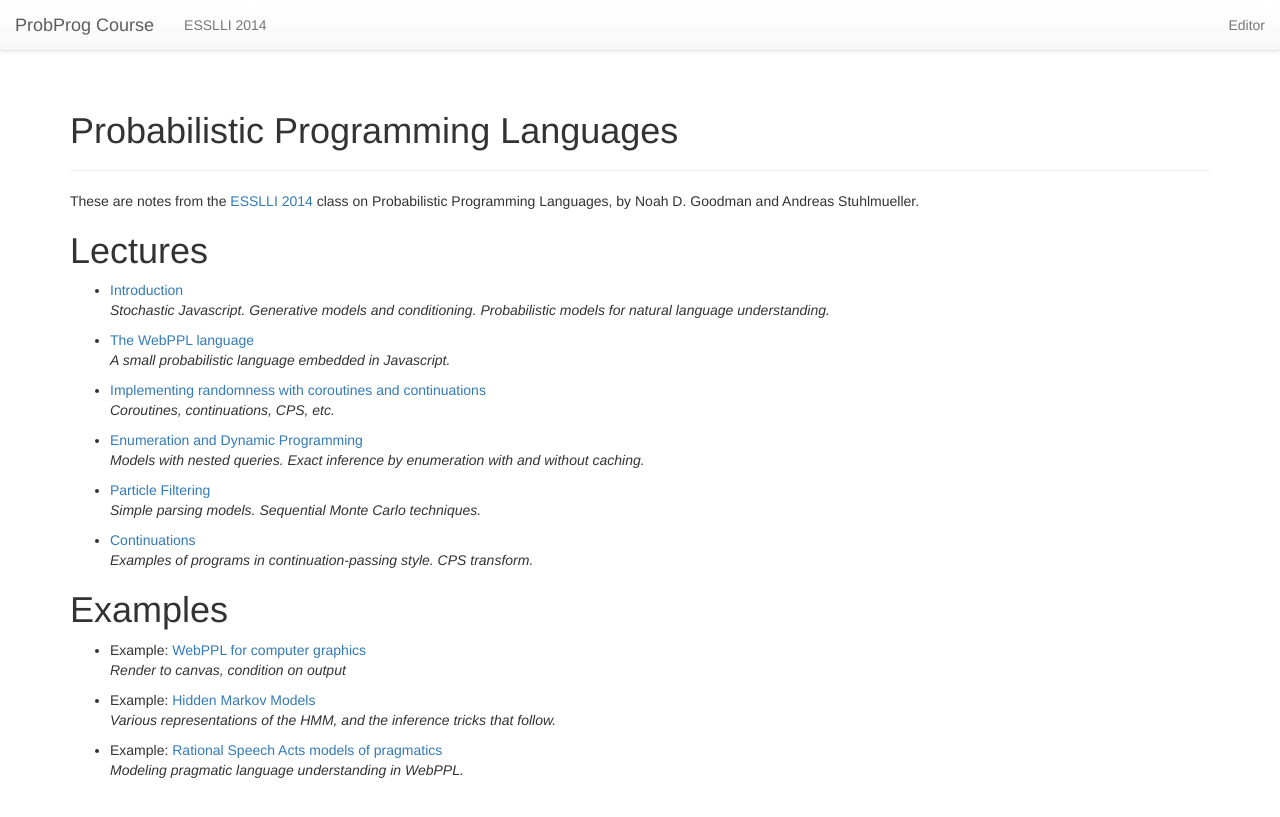
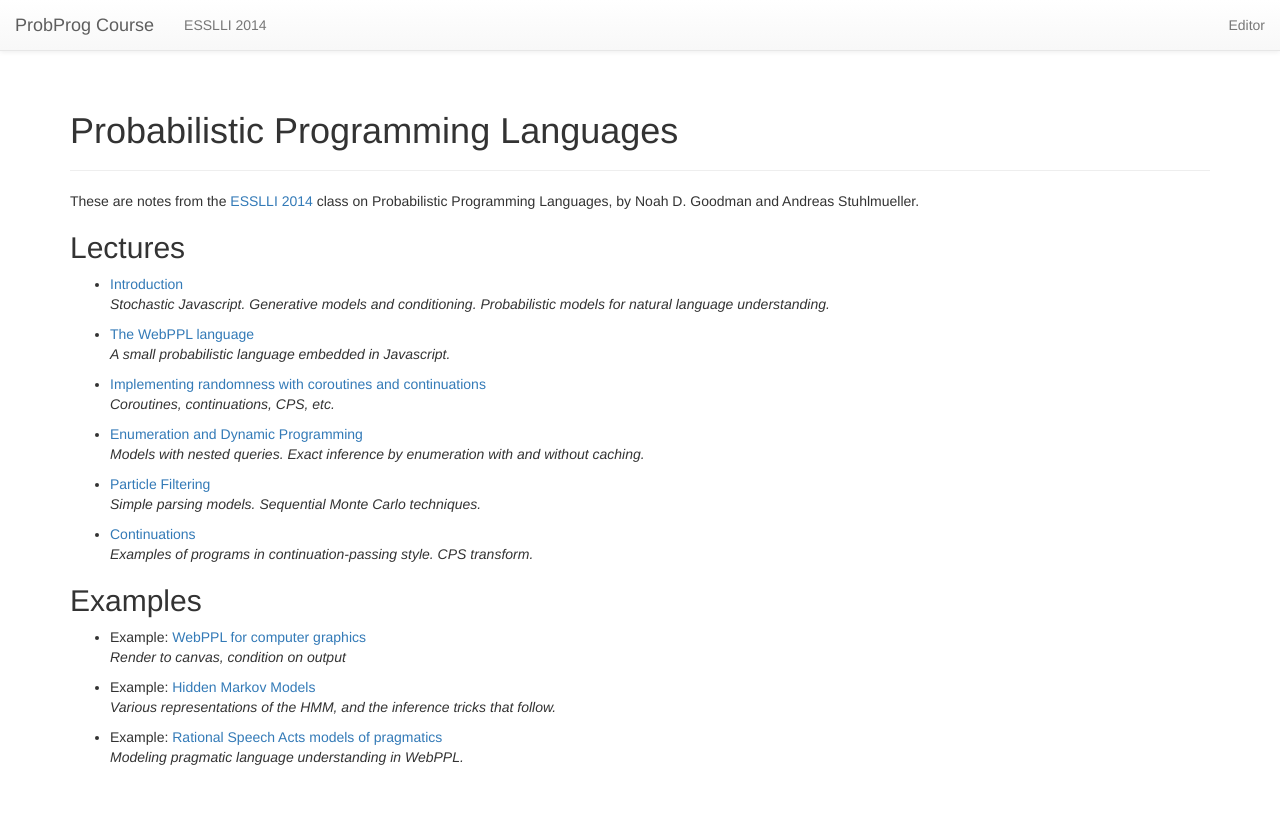
Before and after one commit to probmods/dippl, a Jekyll site: the page built from index.md, in a window 1280 px wide. Shown: the top 817 px of the page. Built offline with Jekyll 4.4.1, drawn with Linux system fonts in a browser that asks for light colours; nearby versions of some CDN libraries; library files that are not in the unit come from our copies.

Commit message:
Update header size

```diff
--- a/index.md
+++ b/index.md
@@ -10,7 +10,8 @@ These are notes from the [ESSLLI 2014](http://www.esslli2014.info) class on Prob
 
 {% assign sorted_pages = site.pages | sort:"name" %}
 
-# Lectures
+## Lectures
+
 {% for p in sorted_pages %}
     {% if p.layout == 'lecture' %}
 - [{{ p.title }}]({{ site.baseurl }}{{ p.url }})<br>
@@ -19,7 +20,8 @@ These are notes from the [ESSLLI 2014](http://www.esslli2014.info) class on Prob
 {% endfor %}
 
 
-# Examples
+## Examples
+
 {% for p in sorted_pages %}
     {% if p.layout == 'example' %}
 - Example: [{{ p.title }}]({{ site.baseurl }}{{ p.url }})<br>
```
